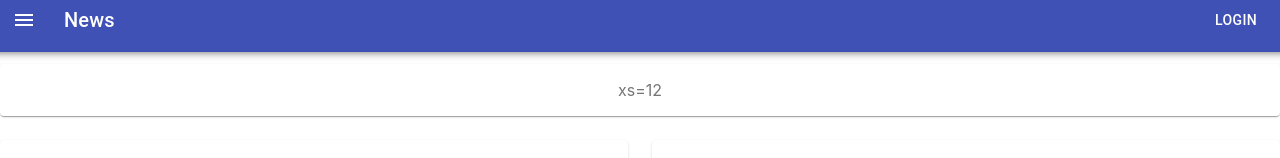
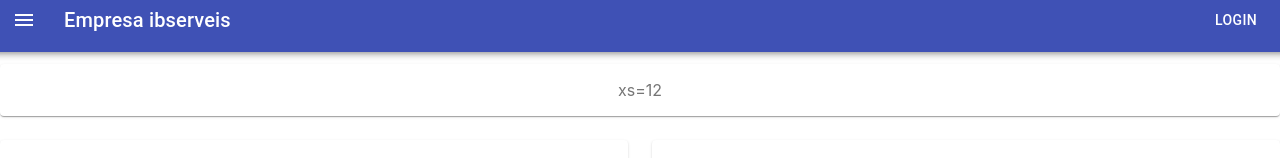
Before and after one commit to matias-ibserveis/curso_react, a Next.js app in the folder curso_youtube/: page /curso_material/grid1 in a window 1280 px wide. Shown: the top 158 px of the page. Built offline with nearby package versions, Linux system fonts and the light colour scheme.

Commit message:
grid1 con texto variable

```diff
--- a/curso_youtube/pages/curso_material/componentes/comp_navbar1.js
+++ b/curso_youtube/pages/curso_material/componentes/comp_navbar1.js
@@ -20,7 +20,9 @@ const useStyles = makeStyles((theme) => ({
   },
 }));
 
-export default function Mi_navbar() {
+export default function Mi_navbar(props) {
+
+  const {texto_barra} = props
   const classes = useStyles();
 
   return (
@@ -31,7 +33,7 @@ export default function Mi_navbar() {
             <MenuIcon />
           </IconButton>
           <Typography variant="h6" className={classes.title}>
-            News
+            {texto_barra}
           </Typography>
           <Button color="inherit">Login</Button>
         </Toolbar>
--- a/curso_youtube/pages/curso_material/grid1.js
+++ b/curso_youtube/pages/curso_material/grid1.js
@@ -18,11 +18,12 @@ const useStyles = makeStyles((theme) => ({
 
 export default function CenteredGrid() {
   const classes = useStyles();
+  const texto_inicial= "Empresa ibserveis"
 
   return (
     <div className={classes.root}>
       <Grid container spacing={3}>
-      <Mi_navbar />
+      <Mi_navbar texto_barra ={texto_inicial}/>
         <Grid item xs={12}>
           <Paper className={classes.paper}>xs=12</Paper>
         </Grid>
```
